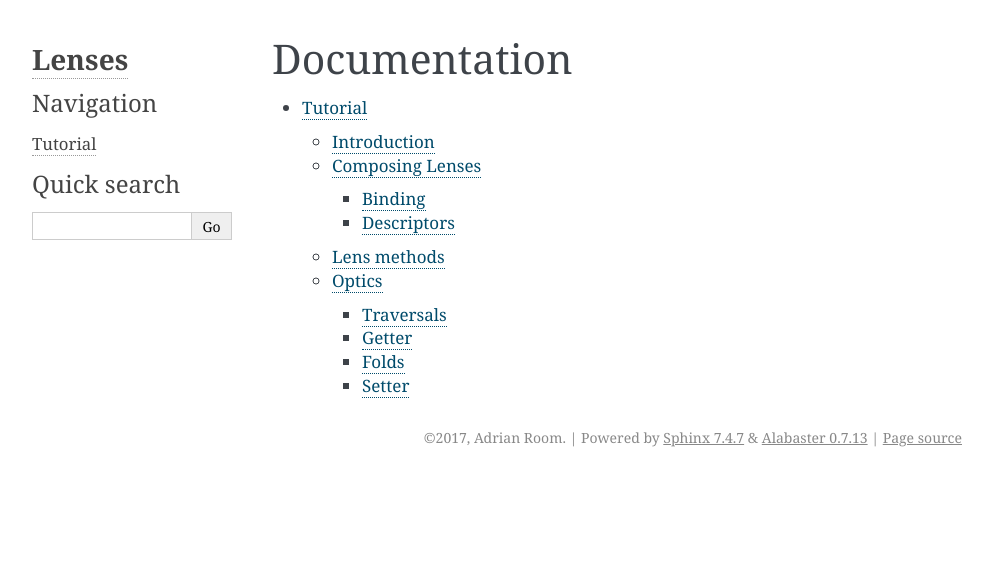
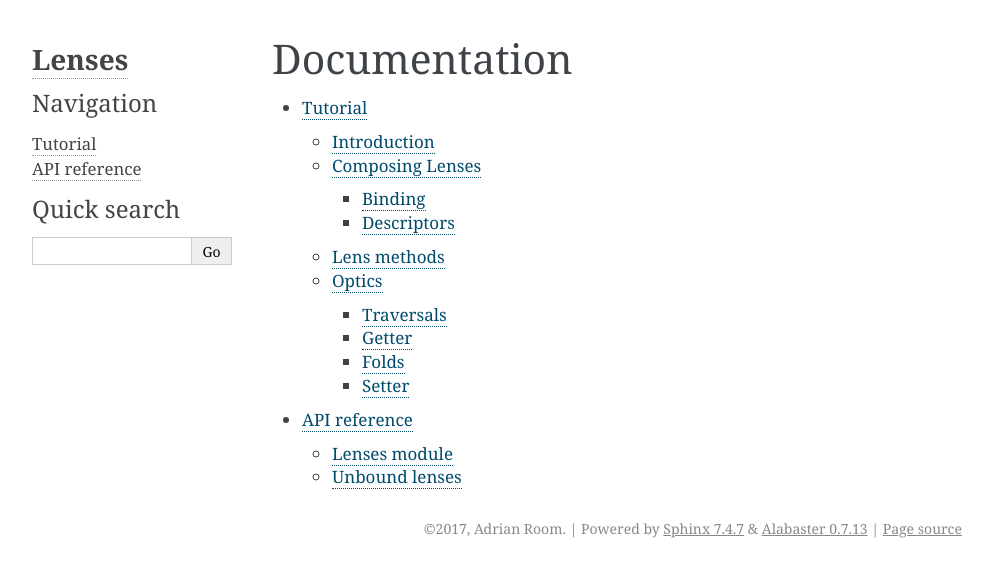
Before and after one commit to ingolemo/python-lenses, a Sphinx documentation site: the page built from docs/index.rst, in a window 1280 px wide. Shown: the top 577 px of the page, without its empty margins (148-1141 px from the left). Built offline with Sphinx 7.4.7, drawn with Linux system fonts in a browser that asks for light colours.

Commit message:
added api reference to docs

```diff
--- /dev/null
+++ b/docs/api.rst
@@ -0,0 +1,14 @@
+API reference
+=============
+
+Lenses module
+-------------
+
+.. automodule:: lenses
+	:members:
+
+Unbound lenses
+--------------
+
+.. autoclass:: lenses.ui.UnboundLens
+	:inherited-members:
--- a/docs/index.rst
+++ b/docs/index.rst
@@ -3,3 +3,4 @@ Documentation
 
 .. toctree::
 	tutorial/index
+	api
```
